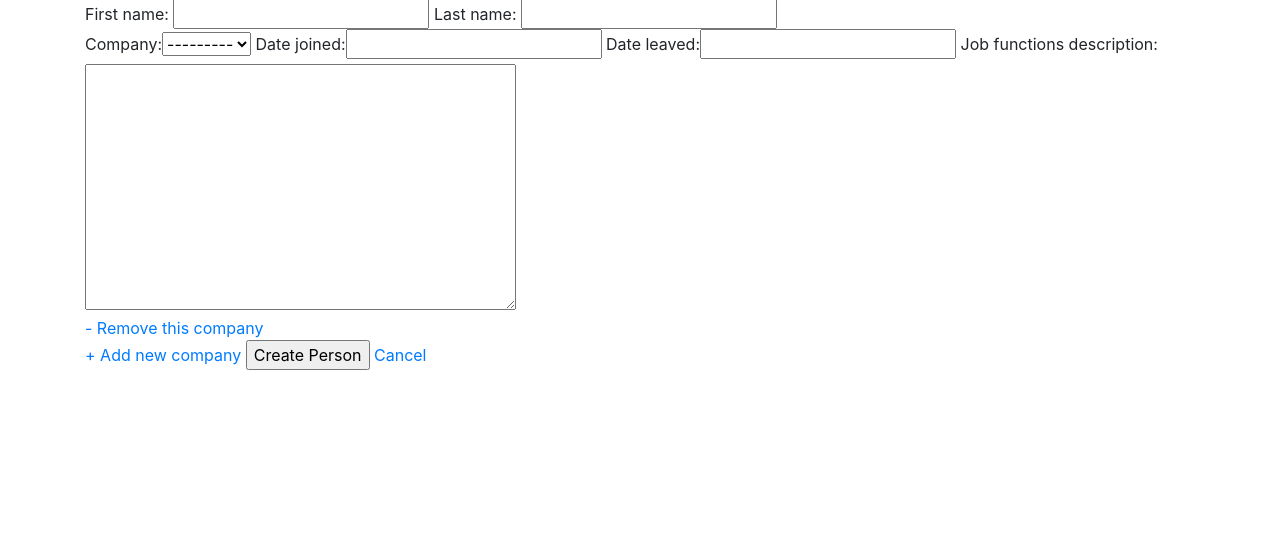
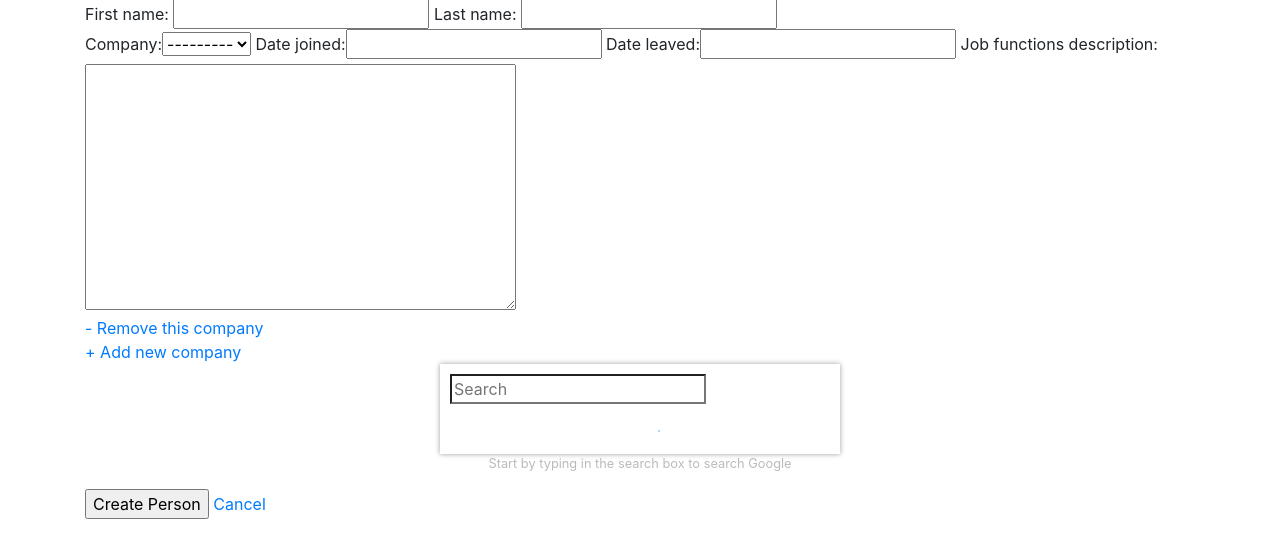
Before and after one commit to UngeheurenUngeziefer/Suvjazi, a Django app: page /suvjazi_app/persons/add_person in a window 1280 px wide. Shown: the part 161-719 px from the top of the page. Run offline with Django 3.2, Linux system fonts and the light colour scheme; data that the repository does not hold is empty; some libraries are stand-ins or nearby versions.

Commit message:
sitemap created, searchbox added

```diff
--- a/requirements.txt
+++ b/requirements.txt
@@ -1,2 +1,2 @@
+Django==3.2.3
 Faker==8.4.0
-Django==3.2.3
--- /dev/null
+++ b/suvjazi/static/CSS/search_inline.css
@@ -0,0 +1,167 @@
+@import url(https://fonts.googleapis.com/css?family=Open+Sans:400,300,600);
+
+$padding: 7px 10px;
+
+
+body {
+  background: #efefef;
+  padding: 20px;
+  font-family: 'Open Sans', sans-serif;
+}
+.description {
+  text-align: center;
+  font-size: 0.8em;
+  color: #bbb;
+  text-shadow: 0 2px 1px #fff;
+}
+
+b, strong {
+  font-weight: 600;
+}
+
+.wrapper {
+  margin: 0 auto;
+  display: block;
+  background: #fff;
+  width: 400px;
+  padding: 10px;
+  box-shadow: 0 0 5px rgba(10, 10, 10, 0.4);
+}
+
+.searchbox {
+  width: 100%;
+  position: relative;
+
+  input[type=search] {
+    width: 100%;
+    border: 1px solid #eee;
+    padding: $padding;
+    -webkit-appearance: none;
+  }
+
+  .search-autocomplete {
+    display: none;
+
+    position: absolute;
+    top: 0;
+    left: 0;
+    right: 0;
+
+    font-size: 0.9em;
+    border: 1px solid #eee;
+    border-top: none;
+    background: #fff;
+    box-shadow: 0 4px 4px rgba(10, 10, 10, 0.1);
+
+    max-height: 300px;
+    overflow-y: auto;
+
+
+    ul {
+      list-style: none;
+      margin: 0;
+      padding: 0;
+    }
+    li, a {
+      display: block;
+    }
+    li {
+      border-bottom: 1px solid #eee;
+      color: #0074D9;
+    }
+    li:last-of-type {
+      border-bottom: none;
+    }
+    li:hover, li:active {
+      background: #fafafa;
+      color: #FF4136;
+    }
+
+    a {
+      padding: $padding;
+      color: inherit;
+      text-decoration: none;
+    }
+
+    .search-description {
+      font-size: 0.8em;
+      color: #999;
+      font-weight: 300;
+      display: block;
+    }
+
+    .loader, .load-more, .no-results, .error {
+      padding: $padding;
+      text-align: center;
+    }
+    .load-more {
+      font-size: 0.8em;
+      color: #0074D9;
+    }
+    .error, .error:hover, .error:active {
+      color: #FF4136;
+    }
+    .no-results, .no-results:hover, .no-results:active {
+      color: #999;
+    }
+  }
+}
+
+
+
+
+
+
+
+
+
+
+
+
+/* SpinKit by Tobias Ahlit
+/* https://github.com/tobiasahlin/SpinKit
+/**********************************************************/
+.spinner {
+  margin: auto;
+  width: 70px;
+  text-align: center;
+}
+
+.spinner > div {
+  width: 14px;
+  height: 14px;
+  background-color: #0074D9;
+
+  border-radius: 100%;
+  display: inline-block;
+  -webkit-animation: bouncedelay 1.4s infinite ease-in-out;
+  animation: bouncedelay 1.4s infinite ease-in-out;
+  /* Prevent first frame from flickering when animation starts */
+  -webkit-animation-fill-mode: both;
+  animation-fill-mode: both;
+}
+
+.spinner .bounce1 {
+  -webkit-animation-delay: -0.32s;
+  animation-delay: -0.32s;
+}
+
+.spinner .bounce2 {
+  -webkit-animation-delay: -0.16s;
+  animation-delay: -0.16s;
+}
+
+@-webkit-keyframes bouncedelay {
+  0%, 80%, 100% { -webkit-transform: scale(0.0) }
+  40% { -webkit-transform: scale(1.0) }
+}
+
+@keyframes bouncedelay {
+  0%, 80%, 100% {
+    transform: scale(0.0);
+    -webkit-transform: scale(0.0);
+  } 40% {
+    transform: scale(1.0);
+    -webkit-transform: scale(1.0);
+  }
+}
--- /dev/null
+++ b/suvjazi/static/JS/search_inline.js
@@ -0,0 +1,133 @@
+(function() {
+    var searchbox = $('#search'),
+        autocomplete = $('#search-autocomplete'),
+        loadMoreButton = $('.load-more', autocomplete),
+        spinner = $('.loader', autocomplete),
+        noResults = $('.no-results', autocomplete),
+        error = $('.error', autocomplete);
+
+    var currentOffset = 0,
+        // some random URL to load because we don't use the result anyway, just so the request will succeed :P
+        searchUrl = 'https://raw.githubusercontent.com/ghosh/uiGradients/master/gradients.json', //'https://www.crossorigin.me/https://ajax.googleapis.com/ajax/services/search/web',
+        lastSearch = '',
+        searchTimeout = 0.5, //seconds
+        searchTimer;
+
+    function loadData() {
+      noResults.hide();
+      error.hide();
+      loadMoreButton.hide();
+      spinner.show();
+
+      if(searchbox.val() !== lastSearch) {
+        $('.search-result', autocomplete).remove();
+        currentOffset = 0;
+      }
+
+      lastSearch = searchbox.val();
+
+      $.ajax({
+        type: 'GET',
+        url: searchUrl,
+        dataType: 'text',
+        data: {
+          'v': '1.0',
+          'q': lastSearch,
+          'start': currentOffset
+        },
+        success: function(data) {
+          // Since the web search API is dead we have to fake it for the demo
+          // Can't be bothered to actually remove the AJAX request so it stays ;)
+          data = '{"responseData": {"results" : [{"url": "https://www.google.com","titleNoFormatting": "Quibusdam minus","content": "Quibusdam minus saepe incididunt tincidunt congue repellendus malesuada pretium veniam explicabo molestiae cupiditate natoque praesentium nascetur, vitae anim risus soluta quisque aliquip harum modi? Maecenas esse culpa mattis! Natus voluptatum."},{"url": "https://www.google.com","titleNoFormatting": "Possimus! Quia, atque illo","content": "Possimus! Quia, atque illo imperdiet quam, lacus penatibus bibendum cupiditate? Nihil pellentesque velit voluptatem sodales lacus tellus torquent. Deserunt eum incidunt et."},{"url": "https://www.google.com","titleNoFormatting": "Cubilia amet eos proident","content": "Cubilia amet eos proident blandit irure nobis diam! Dignissim sed officiis aut, arcu, nulla necessitatibus fermentum officia fermentum."},{"url": "https://www.google.com","titleNoFormatting": "Wisi, rhoncus consectetuer","content": "Dictum iure blandit cupidatat, laborum potenti cupidatat magnam nostrum nibh! Wisi, rhoncus consectetuer netus! Enim vitae mollis ullamcorper fames eiusmod?"},{"url": "https://www.google.com","titleNoFormatting": "Cras tempore inventore","content": "Debitis cum auctor, nibh, etiam! Cras tempore inventore, nascetur possimus."}]}}';
+
+          var json = $.parseJSON(data);
+
+          if(json &&
+             json.responseData &&
+             json.responseData.results &&
+             json.responseData.results.length > 0) {
+            for(var i = 0; i < json.responseData.results.length; ++i) {
+              $('<li class="search-result">' +
+                  '<a href="'+ json.responseData.results[i].url +'" target="_blank">' +
+                    json.responseData.results[i].titleNoFormatting +
+                    '<span class="search-description">' +
+                      json.responseData.results[i].content +
+                    '</span>' +
+                  '</a>' +
+                '</li>').insertBefore(loadMoreButton);
+            }
+
+            noResults.hide();
+            loadMoreButton.show();
+            error.hide();
+          } else {
+            noResults.show();
+            loadMoreButton.hide();
+            error.hide();
+          }
+
+          if(json &&
+             !json.responseData &&
+              json.responseDetails) {
+            noResults.hide();
+            loadMoreButton.hide();
+            error.text(json.responseDetails).show();
+            console.error(json.responseDetails);
+          }
+
+          spinner.hide();
+          currentOffset += json.responseData.results.length;
+        },
+        error: function(jqXHR, textStatus, errorThrown) {
+          console.error(errorThrown);
+
+          error.text(textStatus + ': ' + errorThrown).show();
+
+          loadMoreButton.hide();
+          noResults.hide();
+          spinner.hide();
+        }
+      });
+    }
+
+    searchbox.on('focus', function() {
+      if($(this).val().length > 0) {
+        autocomplete.slideDown('fast');
+      }
+    })
+    .on('input propertychange paste', function() {
+      //this will handle pasting text and clearing text with browser built in clear button
+      $(this).trigger('keyup');
+    })
+    .on('keydown', function() {
+      clearTimeout(searchTimer);
+    })
+    .on('keyup', function() {
+      if($(this).val().length > 0) {
+        clearTimeout(searchTimer);
+        searchTimer = setTimeout(loadData, searchTimeout * 1000);
+        autocomplete.slideDown('fast');
+      } else {
+        clearTimeout(searchTimer);
+        autocomplete.slideUp('fast');
+      }
+    });
+
+    $(document).on('click', function(e) {
+      //click anywhere outside searchbox to close
+      if(!$(e.target).closest('.searchbox').length) {
+        if(autocomplete.is(':visible')) {
+          autocomplete.slideUp('fast');
+          clearTimeout(searchTimer);
+        }
+      }
+    });
+
+
+    autocomplete.css('top', (searchbox.outerHeight()) + 'px');
+    loadMoreButton.on('click', loadData)
+                  .hide();
+    noResults.hide();
+    error.hide();
+
+  }());
--- a/suvjazi/suvjazi_app/forms.py
+++ b/suvjazi/suvjazi_app/forms.py
@@ -16,7 +16,6 @@ class PersonForm(forms.ModelForm):
 
 
 class CompanyForm(forms.ModelForm):
-
     company_name = forms.CharField(
                     max_length=100,
                     widget=forms.TextInput(attrs={
--- a/suvjazi/templates/suvjazi/add_person.html
+++ b/suvjazi/templates/suvjazi/add_person.html
@@ -23,6 +23,35 @@
             <br/>
         </div>
         {% endfor %}
+
+        <div class="wrapper">
+            <form class="searchbox">
+              <input type="search" placeholder="Search" id="search" autocomplete="off">
+              <div id="search-autocomplete" class="search-autocomplete">
+                <ul>
+
+                  <li class="load-more"><a href="#">Load more</a></li>
+                  <li class="no-results">No results.</li>
+                  <li class="error">%err%</li>
+                </ul>
+                <div class="loader">
+                  <div class="spinner">
+                    <div class="bounce1"></div>
+                    <div class="bounce2"></div>
+                    <div class="bounce3"></div>
+                  </div>
+                </div>
+              </div>
+            </form>
+        </div>
+
+        <p class="description">
+            Start by typing in the search box to search Google
+        </p>
+
+
+
+
         <input type='submit' name='submit' value='Create Person' />
         <a href={% url 'show_persons' %}>Cancel</a>
     </form>
--- a/suvjazi/templates/suvjazi/base.html
+++ b/suvjazi/templates/suvjazi/base.html
@@ -10,6 +10,7 @@
     <title>Suvjazi</title>
 
     <link rel="stylesheet" type="text/css" href={% static 'CSS/bootstrap.min.css' %}>
+    <link rel="stylesheet" type="text/css" href={% static 'CSS/search_inline.css' %}>
 
     <style>
         .top-buffer { margin-top:20px; }
@@ -60,6 +61,7 @@
     <script src={% static 'JS/jquery-3.5.1.min.js' %}></script>
     <script src={% static 'JS/bootstrap.bundle.min.js' %}></script>
     <script src={% static 'JS/jquery.formset.js' %}></script>
+    <script src={% static 'JS/search_inline.js' %}></script>
     {% block scripts %}
     {% endblock scripts %}
 </body>
```
Also changed, not shown: README.md.
